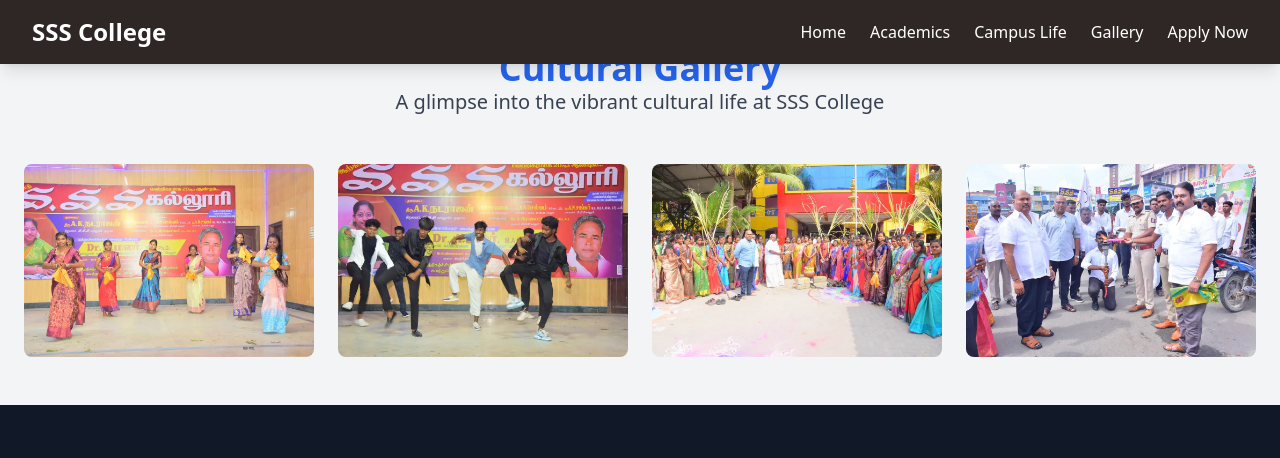
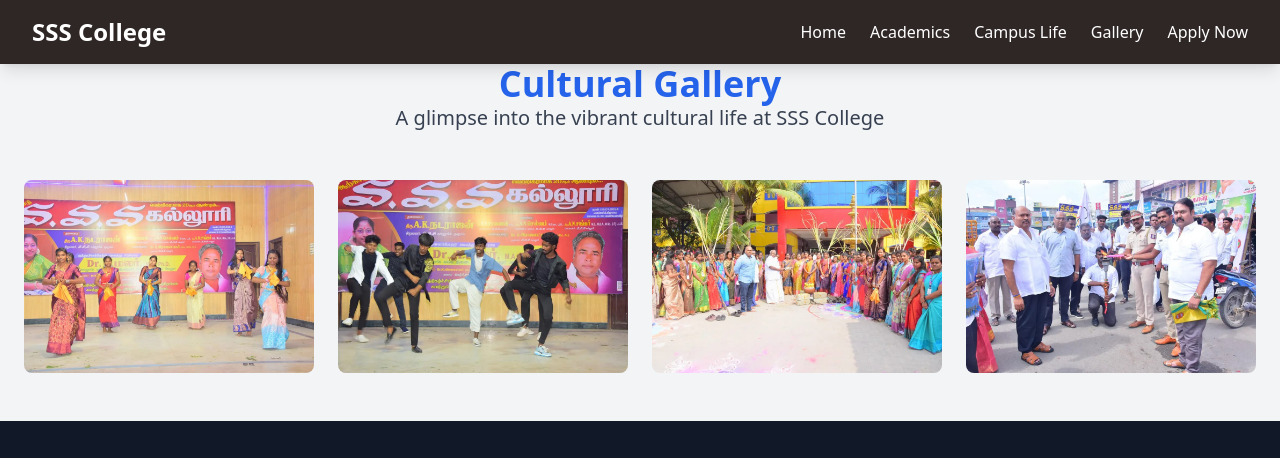
Before and after one commit to Manigandan13/collegeWebsite, a Next.js app: page /gallery in a window 1280 px wide. Shown: the top 458 px of the page. Built offline with nearby package versions, Linux system fonts and the light colour scheme.

Commit message:
Update page.js(Galllery)

```diff
--- a/app/gallery/page.js
+++ b/app/gallery/page.js
@@ -23,7 +23,7 @@ const page = () => {
   }, []);
 
   return (
-    <div className="py-12 bg-gray-100">
+    <div className="py-12 bg-gray-100 mt-4">
       <div className="text-center mb-12">
         <h2 className="text-4xl font-semibold text-blue-600">Cultural Gallery</h2>
         <p className="text-xl text-gray-700">A glimpse into the vibrant cultural life at SSS College</p>
```
